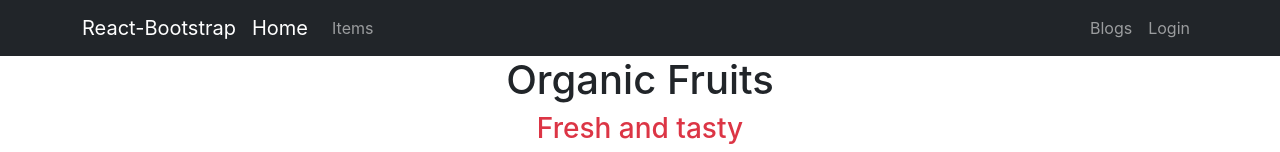
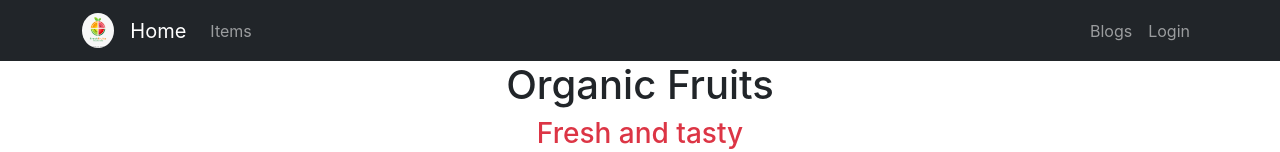
Before and after one commit to akramHoque/warehouse-management-website, a React (Create React App) app: page / in a window 1280 px wide. Shown: the top 152 px of the page. Built offline with nearby package versions, Linux system fonts and the light colour scheme; no server answers.

Commit message:
navbar added

```diff
--- a/src/Pages/Home/Home/Items/Items.js
+++ b/src/Pages/Home/Home/Items/Items.js
@@ -8,7 +8,7 @@ const Items = () => {
         useEffect(() => {
                 fetch('http://localhost:5000/items')
                 .then(res => res.json())
-                .then(data => setItems(data))
+                .then(data => setItems(data.slice(0, 6)))
         } , [])
     return (
         <div className='container '>
--- a/src/Pages/MyItems/MyItems.js
+++ b/src/Pages/MyItems/MyItems.js
@@ -18,6 +18,28 @@ const MyItems = () => {
         getItem();
 
     }, [user])
+
+    const handleDeleteItem = id => {
+        const proceed = window.confirm('Are you sure to Delete?')
+        if (proceed) {
+            const url = `http://localhost:5000/order/${id}`;
+            fetch(url, {
+                method: 'DELETE'
+            })
+                .then(res => res.json())
+                .then(data => {
+                    console.log(data);
+                    const remaining = item.filter(order => order._id !== id);
+                    setItem(remaining);
+                })
+
+        }
+    }
+
+
+
+
+
     return (
        <div className='container'>
             <div className='row'>
@@ -29,6 +51,7 @@ const MyItems = () => {
                         <img className='w-100' src={order.img} alt="" />
                         <h4>{order.name}</h4>
                         <p>{order.price}</p>
+                        <button onClick={() => handleDeleteItem(order?._id)} className='btn btn-warning'>Delete</button>
                     </div>
                     )
             }
--- a/src/Pages/Shared/Header/Header.js
+++ b/src/Pages/Shared/Header/Header.js
@@ -4,6 +4,7 @@ import { Container, Nav, Navbar } from 'react-bootstrap';
 import { useAuthState } from 'react-firebase-hooks/auth';
 import {Link} from 'react-router-dom';
 import auth from '../../../firebase.init';
+import logo from '../../../images/logo/logo.png';
 
 const Header = () => {
     const [user] = useAuthState(auth);
@@ -12,9 +13,11 @@ const Header = () => {
     }
     return (
         <div>
-            <Navbar collapseOnSelect expand="lg" bg="dark" variant="dark">
+            <Navbar collapseOnSelect expand="lg" bg="dark" sticky='top' variant="dark">
                 <Container>
-                    <Navbar.Brand as={Link} to="/">React-Bootstrap</Navbar.Brand>
+                    <Navbar.Brand as={Link} to="/">
+                    <img height={'35'} className = 'rounded-circle' src={logo} alt="" />
+                    </Navbar.Brand>
                     <Navbar.Brand as={Link} to = "/home">Home</Navbar.Brand>
                     <Navbar.Toggle aria-controls="responsive-navbar-nav" />
                     <Navbar.Collapse id="responsive-navbar-nav">
```
Also changed, not shown: src/images/logo/logo.jpg (deleted), src/images/logo/logo.png (added).
